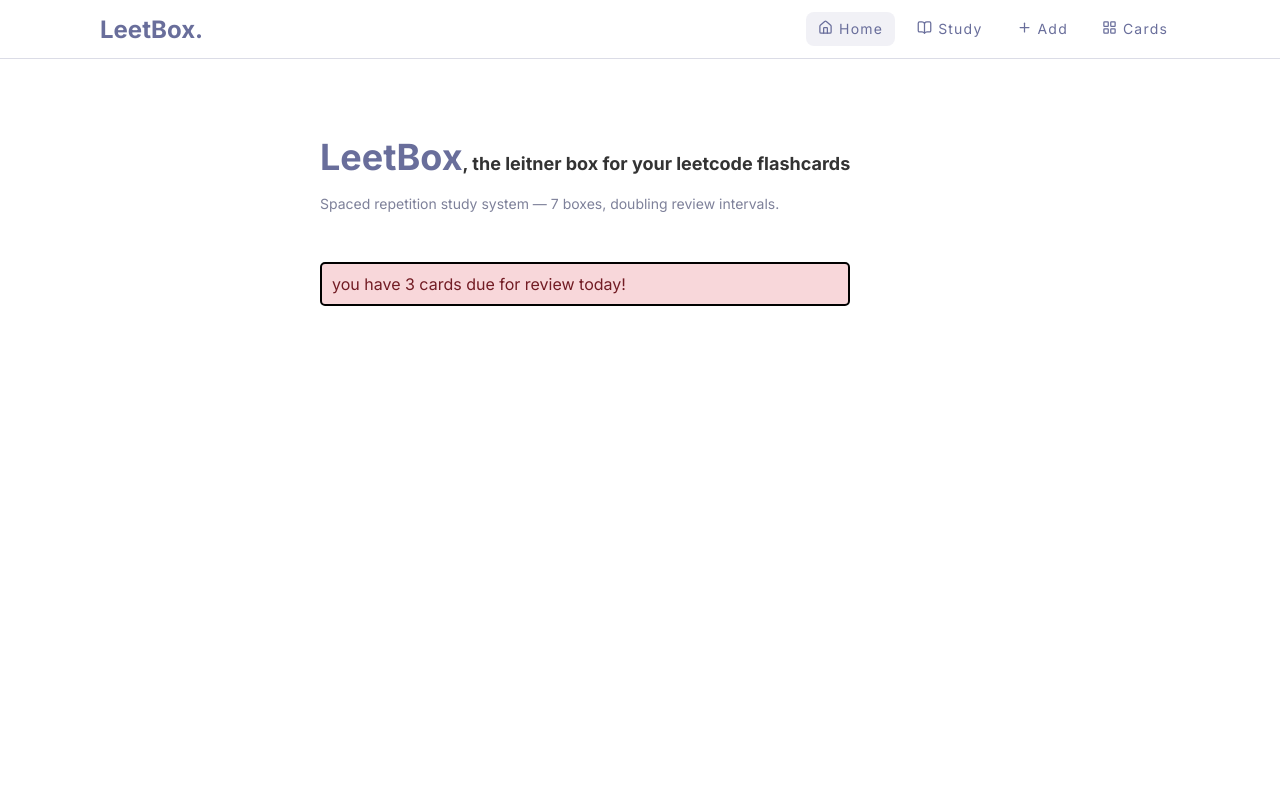
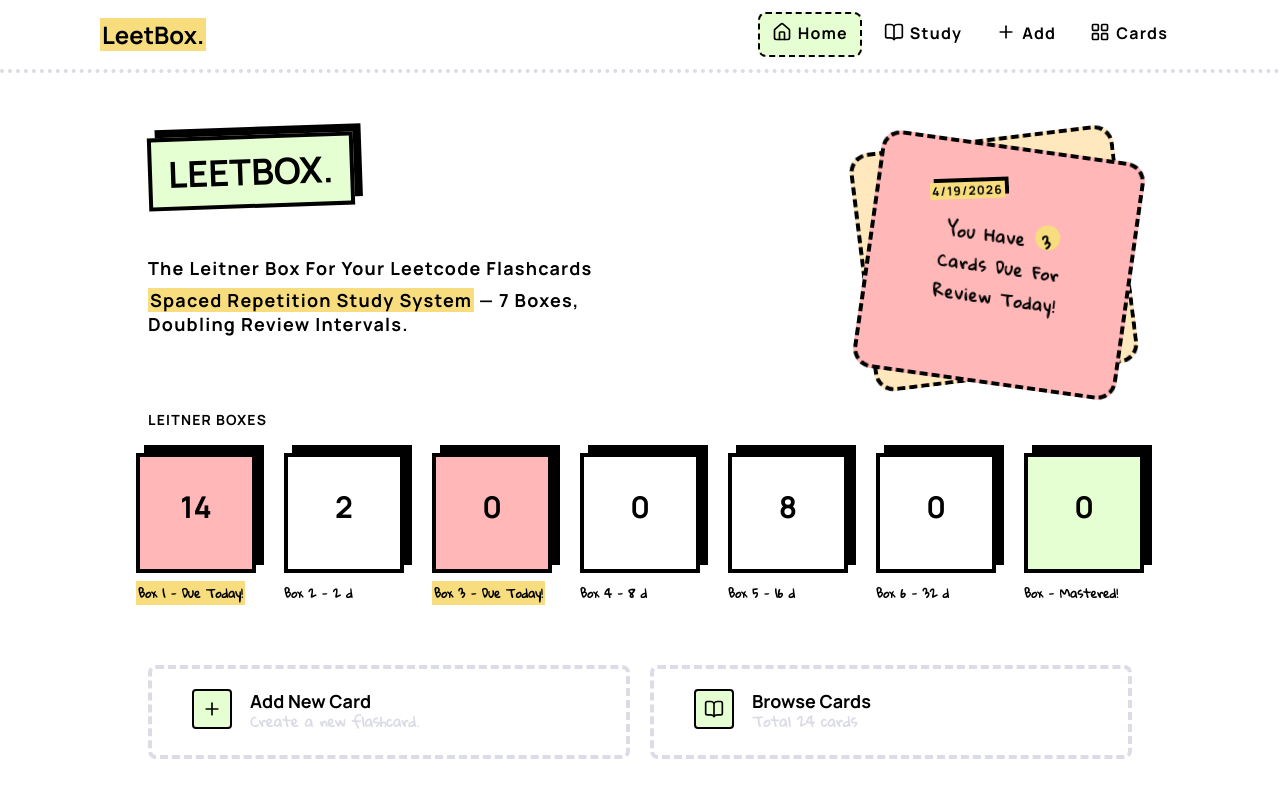
Before and after one commit to DellaDominic/Leetbox, a React (Vite) app: page / in a window 1280 px wide. Built offline with nearby package versions, Linux system fonts and the light colour scheme.

Commit message:
Add Home page styles

```diff
--- a/index.html
+++ b/index.html
@@ -9,6 +9,14 @@
       href="https://fonts.googleapis.com/css2?family=Inter:ital,opsz,wght@0,14..32,100..900;1,14..32,100..900&family=Outfit:wght@100..900&family=Shadows+Into+Light&display=swap"
       rel="stylesheet"
     />
+    <link
+      href="https://fonts.googleapis.com/css2?family=Inter:ital,opsz,wght@0,14..32,100..900;1,14..32,100..900&family=Manrope:wght@200..800&family=Outfit:wght@100..900&family=Shadows+Into+Light&display=swap"
+      rel="stylesheet"
+    />
+    <link
+      href="https://fonts.googleapis.com/css2?family=Gloria+Hallelujah&family=Inter:ital,opsz,wght@0,14..32,100..900;1,14..32,100..900&family=Manrope:wght@200..800&family=Outfit:wght@100..900&family=Shadows+Into+Light&display=swap"
+      rel="stylesheet"
+    />
     <meta name="viewport" content="width=device-width, initial-scale=1.0" />
     <title>LeetBox</title>
   </head>
--- a/src/App.css
+++ b/src/App.css
@@ -1,14 +1,15 @@
 main {
-  width: 50%;
+  width: 80%;
   max-width: 1200px;
   /* height: 90vh; */
   display: flex;
   /*margin left and right auto to center the main element horizontally, and margin top and bottom to create space around it */
-  margin: 120px auto 60px;
+  margin: 120px auto 0;
   /* justify-content: center; */
 
   /* border: 2px solid black;
   border-radius: 10px; */
 
-  font-family: 'inter', 'sans-serif';
+  /* font-family: 'inter', 'sans-serif'; */
+  font-family: 'Manrope', sans-serif;
 }
--- a/src/components/Home.jsx
+++ b/src/components/Home.jsx
@@ -1,23 +1,87 @@
 import './home.css';
 import { BOX_INTERVALS } from '../utils/helper';
+import { BookOpen, Plus } from 'lucide-react';
+import { Link } from 'react-router-dom';
 
 const Home = () => {
+  const isDue = true; // to-do: Placeholder for due cards logic
+
+  const total = Object.values(BOX_INTERVALS).reduce((acc, { count }) => {
+    return acc + count;
+  }, 0);
+
   return (
-    <div className="home">
-      <div className="home-header">
-        <h1>
-          <span className="heading-leetbox">LeetBox</span>, the leitner box for
-          your leetcode flashcards
-        </h1>
-        <p className="sub-title">
-          Spaced repetition study system — 7 boxes, doubling review intervals.
-        </p>
+    <div className="home-container">
+      <div className="header-container">
+        {/* left header section */}
+        <div>
+          <div className="home-header">
+            <h1 className="heading-leetbox">LEETBOX.</h1>
+            <div className="sub-title">
+              <p>The leitner box for your leetcode flashcards</p>
+              <p>
+                <span className="highlight">
+                  Spaced repetition study system
+                </span>{' '}
+                — 7 boxes, doubling review intervals.
+              </p>
+            </div>
+          </div>
+        </div>
+        {/* right is due note section */}
+        {isDue && (
+          <div className="due-banner">
+            <h4 className="highlight date">
+              {new Date().toLocaleDateString()}
+            </h4>
+            <p>
+              You have <span className="due-count highlight">3</span> cards due
+              for review today!
+            </p>
+          </div>
+        )}
       </div>
-      <div className="due-banner">
-        you have <span className="due-count">3</span> cards due for review
-        today!
+      {/* leitner boxes section */}
+      <div className="sub-heading">LEITNER BOXES</div>
+      <div className="leitner-boxes">
+        {Object.entries(BOX_INTERVALS).map(
+          ([number, { count, reviewDays, isDue }]) => (
+            <div className="leitner-box-container" key={number}>
+              <div
+                key={number}
+                className={`box-content ${isDue ? 'due-box' : ''} ${number === '7' ? 'last-box' : ''}`}
+              >
+                <div className="box-count">{count}</div>
+                <br />
+              </div>
+              <p className={`box-label ${isDue ? 'highlight' : ''}`}>
+                Box{' '}
+                {number === '7'
+                  ? '- Mastered!'
+                  : ` ${number} ${isDue ? '- Due Today!' : `- ${reviewDays} d`}`}
+              </p>
+              {/* <p>{label}</p> */}
+            </div>
+          ),
+        )}
       </div>
-      <div className="leitner-boxes"></div>
+      {/* Add and browse cards section */}
+      <div className="add-or-browse-section">
+        <Link className="dashed-section" to="/add">
+          <Plus className="icon" />
+          <div className="button-text">
+            <span>Add New Card</span>
+            <p>Create a new flashcard.</p>
+          </div>
+        </Link>
+        <Link className="dashed-section" to="/cards">
+          <BookOpen className="icon" />
+          <div className="button-text">
+            <span>Browse Cards</span>
+            <p>Total {total} cards</p>
+          </div>
+        </Link>
+      </div>
     </div>
   );
 };
--- a/src/components/Navbar.jsx
+++ b/src/components/Navbar.jsx
@@ -5,17 +5,17 @@
 const Navbar = () => {
   const location = useLocation();
   const navItems = [
-    { label: 'Home', path: '/', icon: <Home size={15} /> },
-    { label: 'Study', path: '/study', icon: <BookOpen size={15} /> },
-    { label: 'Add', path: '/add', icon: <Plus size={15} /> },
-    { label: 'Cards', path: '/cards', icon: <LayoutGrid size={15} /> },
+    { label: 'Home', path: '/', icon: <Home size={20} /> },
+    { label: 'Study', path: '/study', icon: <BookOpen size={20} /> },
+    { label: 'Add', path: '/add', icon: <Plus size={20} /> },
+    { label: 'Cards', path: '/cards', icon: <LayoutGrid size={20} /> },
   ];
 
   return (
     <nav className="navbar-container">
       <div className="navbar">
         <div>
-          <NavLink to="/" className="nav-name">
+          <NavLink to="/" className="nav-name highlight">
             LeetBox.
           </NavLink>
         </div>
--- a/src/components/home.css
+++ b/src/components/home.css
@@ -1,6 +1,25 @@
+.header-container {
+  display: flex;
+  align-items: center;
+  padding: 0 20px;
+  gap: 200px;
+}
+
 .heading-leetbox {
-  color: #696e9b;
+  color: black;
+  padding: 8px 16px;
+  border: 4px solid #000;
+  box-shadow:
+    /* black 0px 0px 0px 2px inset, */
+    /* rgb(255, 255, 255) 10px -10px 0px -3px, */ black
+    8px -8px;
   font-size: 36px;
+  rotate: -2deg;
+  background-color: #e5ffd2;
+  width: fit-content;
+}
+.sub-title p {
+  padding-bottom: 8px;
 }
 
 h1 {
@@ -10,20 +29,182 @@
 }
 
 .sub-title {
-  font-size: 14px;
-  color: #7e819a;
+  font-size: 18px;
+  text-transform: capitalize;
+  letter-spacing: 1.2px;
+  margin-top: 3rem;
+  font-weight: bold;
+  padding-bottom: 1rem;
 }
 
 .home-header {
   margin-top: 15px;
-  /* margin-left: px; */
   margin-bottom: 50px;
 }
 
 .due-banner {
-  background-color: #f8d7da;
-  color: #721c24;
-  padding: 10px;
-  border-radius: 5px;
+  background-color: #ffb7b7;
+  padding: 30px 50px;
+  border-radius: 20px;
+  border: 4px dashed #000;
+  font-weight: bold;
+  color: #000;
+  letter-spacing: 1.2px;
+  text-transform: capitalize;
+  width: 20rem;
+  height: 15rem;
+  text-align: center;
+  rotate: 8deg;
+  transform-style: preserve-3d;
+  transition: rotate 0.3s ease;
+}
+
+.due-banner:before {
+  content: '';
+  position: absolute;
+  top: -10px;
+  left: -10px;
+  width: 100%;
+  height: 100%;
+  border: 4px dashed black;
+  border-radius: 20px;
+  z-index: -1;
+  background-color: #ffe8be;
+  transform: translateZ(-1px) rotate(-15deg);
+}
+
+.due-banner:hover {
+  rotate: 0deg;
+}
+
+.due-banner p {
+  margin-top: 15px;
+  font-family: 'Gloria Hallelujah', cursive;
+}
+
+.due-banner .date {
+  font-size: 12px;
+  rotate: -10deg;
+  margin-top: 8px;
+  box-shadow: black 4px -4px;
+}
+
+.leitner-boxes {
+  display: flex;
+  gap: 20px;
+  justify-content: space-evenly;
+}
+
+.box-content {
+  width: 120px;
+  height: 120px;
+  border: 4px solid #000;
+
+  box-shadow: black 8px -8px;
+
+  display: flex;
+  flex-direction: column;
+  align-items: center;
+  justify-content: center;
+  font-size: 10px;
+  font-weight: bold;
+  color: #000;
+}
+.last-box {
+  background-color: #e5ffd2;
+  border: 4px solid #000;
+}
+
+.sub-heading {
+  font-size: 14px;
+  margin-bottom: 24px;
+  font-weight: bold;
+  letter-spacing: 1.2px;
+  margin-left: 20px;
+  text-transform: uppercase;
+}
+
+.due-banner .due-count {
+  border-radius: 50%;
+  width: 25px;
+  height: 25px;
+  padding-top: 2px;
+  display: inline-block;
+}
+
+.due-box {
+  background-color: #ffb7b7;
+  border: 4px solid #000;
+}
+
+.box-label {
+  font-size: 12px;
+  font-family: 'Gloria Hallelujah', cursive;
+  margin-top: 8px;
+  font-weight: bold;
+}
+
+.box-count {
+  font-size: 30px;
+  color: #000;
+  padding: 4px;
+  border-radius: 4px;
+}
+
+.add-or-browse-section {
+  display: flex;
+  gap: 20px;
+  justify-content: center;
+  align-items: center;
+  margin-top: 40px;
+  padding: 20px;
+}
+
+.dashed-section {
+  border: 4px dashed #dbdce6;
+  padding: 20px 40px;
+  font-size: 16px;
+  font-weight: bold;
+  color: #000;
+  background-color: #fff;
+  width: 100%;
+  height: fit-content;
+  border-radius: 8px;
+  display: flex;
+}
+
+.dashed-section span,
+.dashed-section span {
+  font-family: 'Manrope', sans-serif;
+  font-size: 18px;
+}
+
+.dashed-section p,
+.dashed-section p {
+  font-family: 'Gloria Hallelujah', cursive;
+  font-size: 14px;
+  margin-top: -6px;
+  color: #dbdce6;
+}
+
+.button-text {
+  display: flex;
+  flex-direction: column;
+  align-items: flex-start;
+}
+
+.dashed-section,
+.dashed-section {
+  cursor: pointer;
+  text-decoration: none;
+}
+
+.icon {
+  margin-right: 18px;
+  background: #e5ffd2;
+  border-radius: 4px;
   border: 2px solid #000;
+  padding: 8px;
+  width: 2.5rem;
+  height: 2.5rem;
 }
--- a/src/components/navbar.css
+++ b/src/components/navbar.css
@@ -2,7 +2,7 @@
   width: 100%;
   position: fixed;
   top: 0;
-  border-bottom: 1px solid #dbdce6;
+  border-bottom: 4px dotted #dbdce6;
   z-index: 1000;
   background-color: #fff;
 }
@@ -14,10 +14,12 @@
 }
 
 .nav-name {
-  color: #696e9b;
+  /* color: #696e9b; */
+  color: black;
   font-size: 24px;
   font-weight: bold;
-  font-family: 'inter', sans-serif;
+  /* font-family: 'inter', sans-serif; */
+  font-family: 'Manrope', sans-serif;
   text-decoration: none;
 }
 
@@ -26,12 +28,15 @@
   gap: 10px;
 }
 .nav-links a {
-  color: #696e9b;
-  font-size: 14px;
+  /* color: #696e9b; */
+  color: black;
+  font-size: 16px;
   letter-spacing: 1.2px;
-  font-family: 'inter', sans-serif;
+  /* font-family: 'inter', sans-serif; */
+  font-family: 'Manrope', sans-serif;
   text-decoration: none;
-
+  font-weight: bold;
+  color: #000;
   display: flex;
   gap: 6px;
 }
@@ -45,12 +50,17 @@
 
 .nav-item a:hover {
   color: #000;
-  background: #f1f1f6;
+  /* background: #f1f1f6; */
+  background: #e5ffd2;
 }
 .nav-item:hover {
-  background: #f1f1f6;
+  /* background: #f1f1f6; */
+  background: #e5ffd2;
+  font-weight: bold;
 }
 .nav-item.active {
-  background: #f1f1f6;
+  /* background: #f1f1f6; */
+  background: #e5ffd2;
   color: #000;
+  border: 2px dashed #000;
 }
--- a/src/index.css
+++ b/src/index.css
@@ -6,5 +6,29 @@
 
 body {
   background: #fff;
-  /* background: #707599; */
 }
+
+/* Highlight Styling for most browsers */
+::selection {
+  background: #f7dd7d; /* Custom background color */
+  color: #000000; /* Custom text color */
+}
+
+/* Specific highlight styling for Firefox */
+::-moz-selection {
+  background: #f7dd7d;
+  color: #000000;
+}
+
+.highlight {
+  background: #f7dd7d;
+  color: #000000;
+  width: fit-content;
+  padding: 0 2px;
+}
+
+.highlight-red {
+  background: #ffb7b7;
+  color: #000000;
+  width: fit-content;
+}
--- a/src/utils/helper.js
+++ b/src/utils/helper.js
@@ -1,12 +1,16 @@
 /* constant the determines the review intervals for each box in the Leitner system */
+
+// to-do: make isDue dynamic based on nextReviewDate and current date and count of cards in each box
+// to-do: count should be dynamic based on number of cards in each box
+
 export const BOX_INTERVALS = {
-  1: 1,
-  2: 2,
-  3: 4,
-  4: 8,
-  5: 16,
-  6: 32,
-  7: 64,
+  1: { count: 14, reviewDays: 1, label: 'Daily', isDue: true },
+  2: { count: 2, reviewDays: 2, label: 'Every 2 Days', isDue: false },
+  3: { count: 0, reviewDays: 4, label: 'Every 4 Days', isDue: true },
+  4: { count: 0, reviewDays: 8, label: 'Every 8 Days', isDue: false },
+  5: { count: 8, reviewDays: 16, label: 'Every 16 Days', isDue: false },
+  6: { count: 0, reviewDays: 32, label: 'Every 32 Days', isDue: false },
+  7: { count: 0, reviewDays: 64, label: 'Every 64 Days', isDue: false },
 };
 
 /* Key for localStorage to store flashcards */
```
